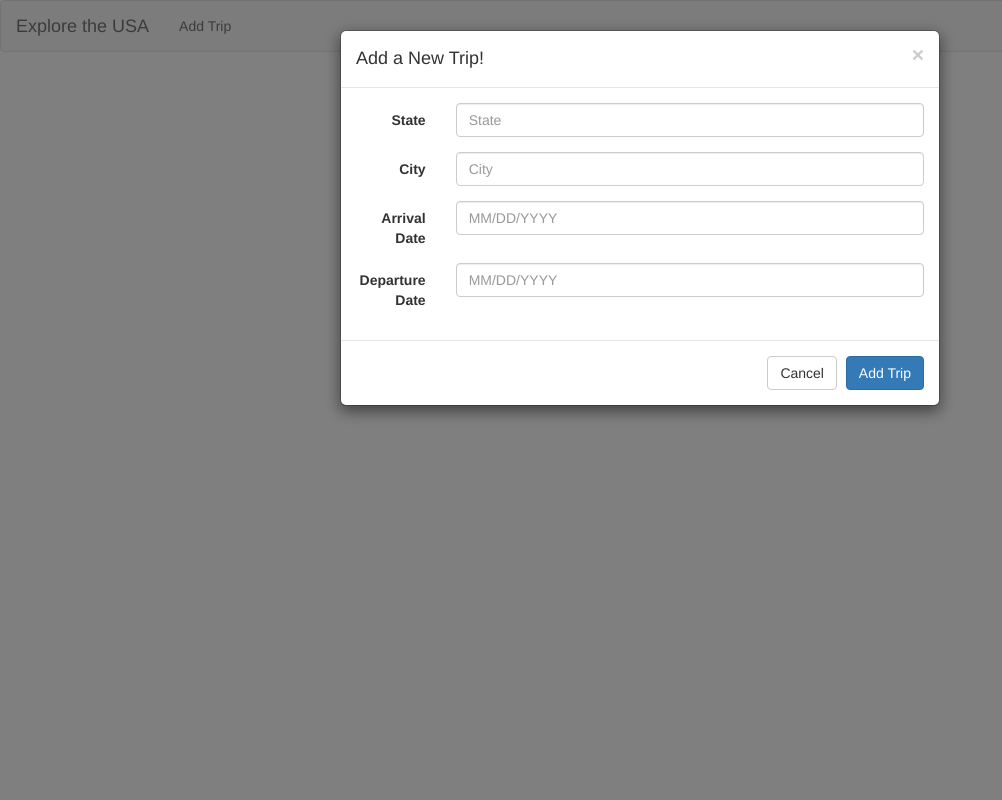
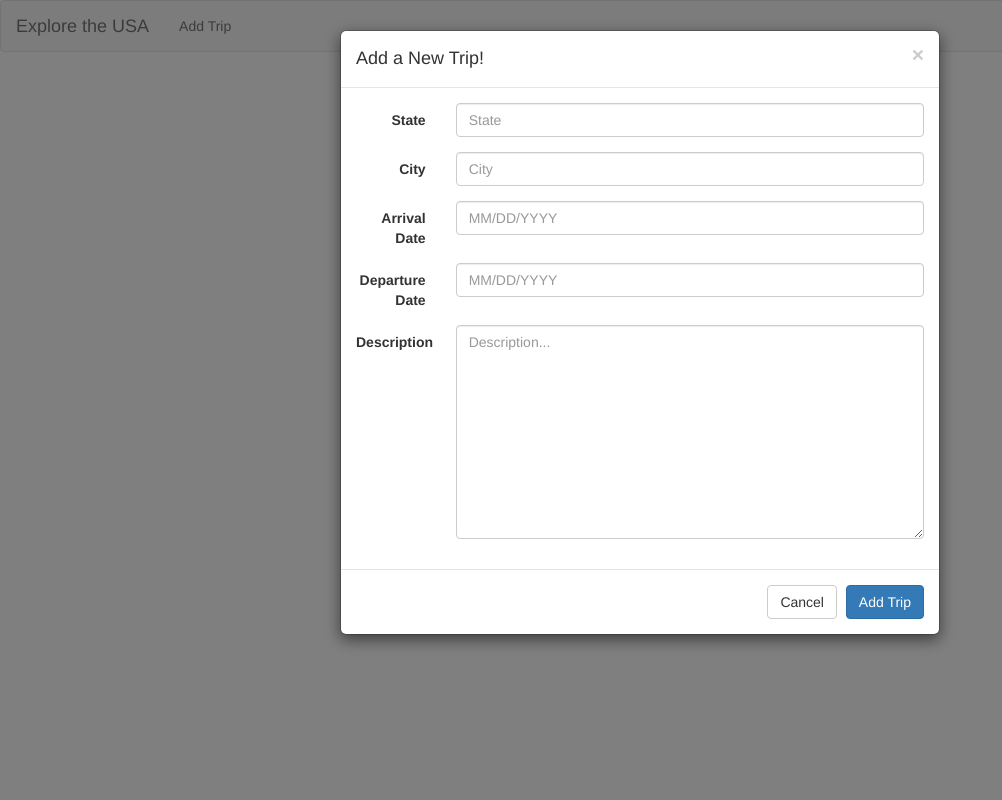
Before and after one commit to tpunt3/exploretheusa, a Python web app: template exploretheusa/templates/basepage.html in a window 1280 px wide, after a click on "Add Trip". Shown: the whole page, without its empty margins (0-1002 px from the left). Run offline with Jinja, Linux system fonts and the light colour scheme; the template is opened without the code that fills it, so the values that code supplies are empty; some libraries are stand-ins or nearby versions.

Commit message:
add description to trip modal

```diff
--- a/exploretheusa/handlers/insert_handlers.py
+++ b/exploretheusa/handlers/insert_handlers.py
@@ -11,6 +11,7 @@ class InsertTripAction(BaseAction):
         trip.city = self.request.get("city")
         trip.start_date = self.request.get("arrival-date")
         trip.end_date = self.request.get("departure-date")
+        trip.description = self.request.get("description")
         # last touch modified time update? or nah?
 
         trip.put()
--- a/exploretheusa/templates/basepage.html
+++ b/exploretheusa/templates/basepage.html
@@ -89,6 +89,13 @@
                     </div>
                   </div>
 
+                  <div class="form-group">
+                    <label for="description-input" class="col-sm-2 control-label">Description</label>
+                    <div class="col-sm-10">
+                      <textarea class="form-control" id="description" rows="10"
+                        placeholder="Description..." name="description"></textarea>
+                    </div>
+                  </div>
 		            </div>
 		            <div class="modal-footer">
 		              <button type="button" class="btn btn-default"
```
Also changed, not shown: exploretheusa/index.yaml (line endings or trailing spaces).
